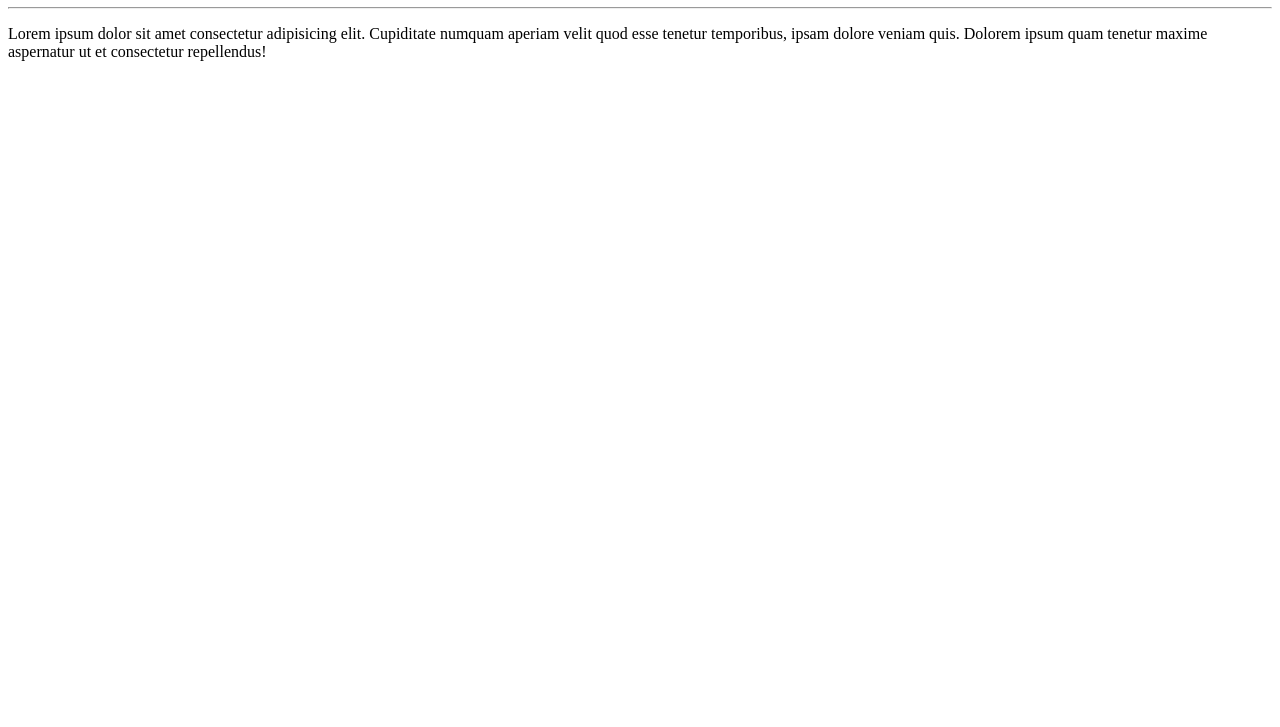
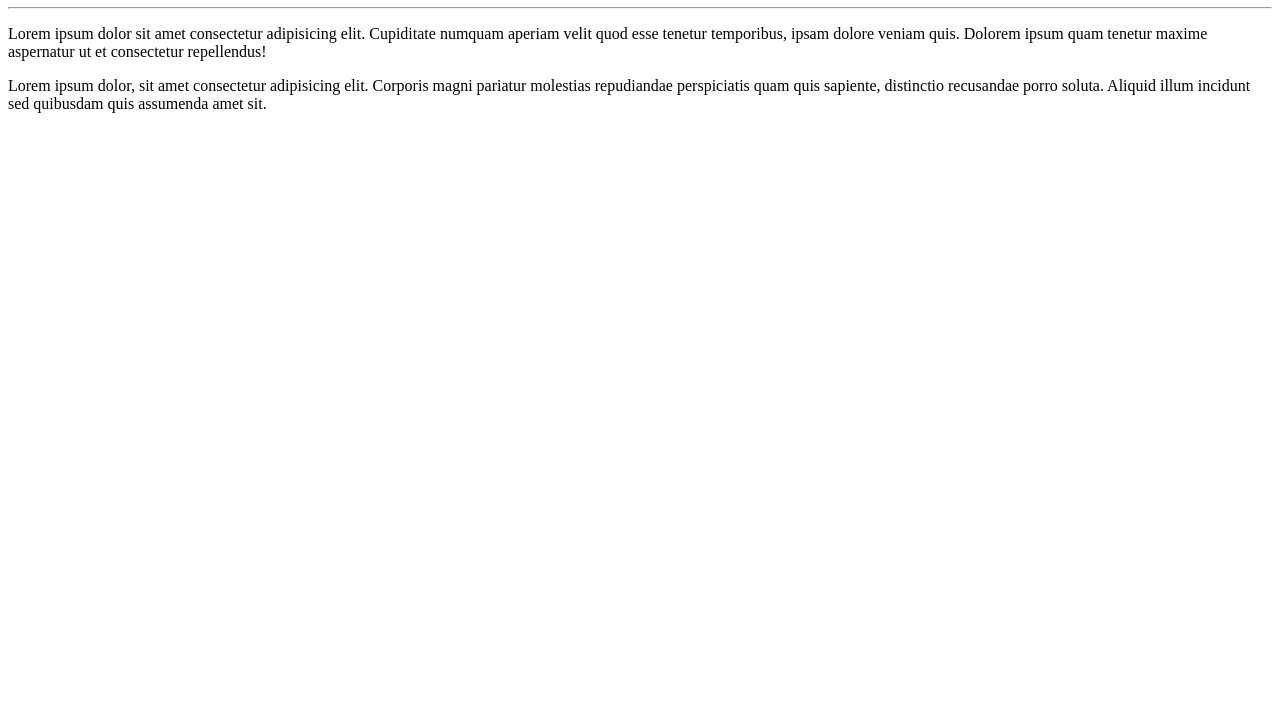
Before and after one commit to JoaquimTrindade/OlaMundo, a plain HTML site: page Site-exemplo/index.html in a window 1280 px wide. Shown: the part 73-800 px from the top of the page. Drawn offline with Linux system fonts and the light colour scheme.

Commit message:
adicionei um paragráfo

```diff
--- a/Site-exemplo/index.html
+++ b/Site-exemplo/index.html
@@ -9,5 +9,6 @@
 <h1>!Olá, Mundo</h1>
 <hr>
 <p>Lorem ipsum dolor sit amet consectetur adipisicing elit. Cupiditate numquam aperiam velit quod esse tenetur temporibus, ipsam dolore veniam quis. Dolorem ipsum quam tenetur maxime aspernatur ut et consectetur repellendus!</p>
+<p>Lorem ipsum dolor, sit amet consectetur adipisicing elit. Corporis magni pariatur molestias repudiandae perspiciatis quam quis sapiente, distinctio recusandae porro soluta. Aliquid illum incidunt sed quibusdam quis assumenda amet sit.</p>
 </body>
 </html>
```
